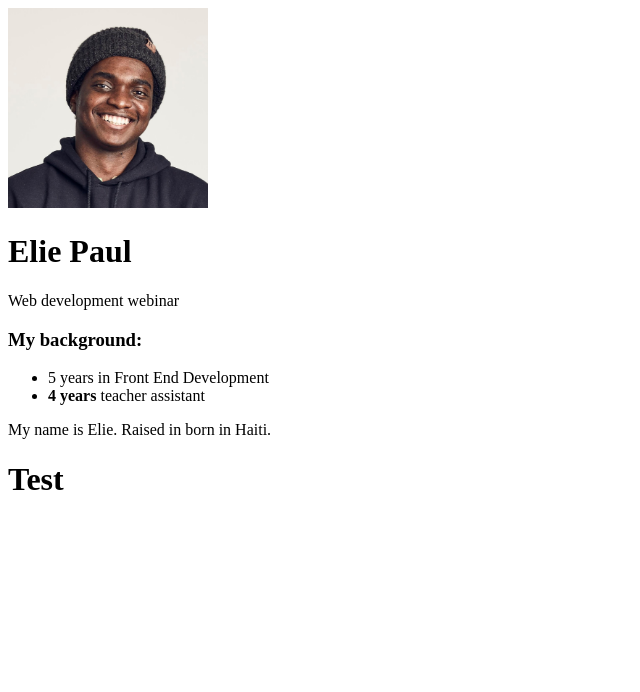
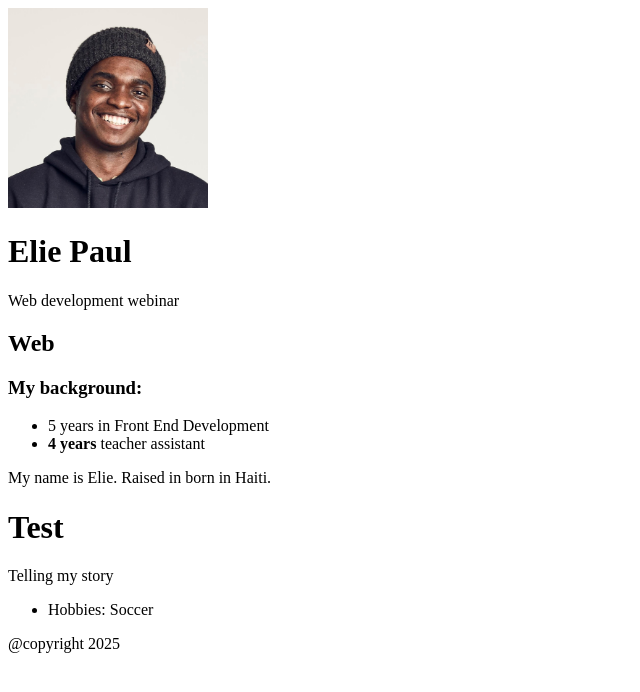
Before and after one commit to EliePaulDev/profile-page-webinar, a plain HTML site: page index.html in a window 1280 px wide. Shown: the whole page, without its empty margins (0-640 px from the left). Drawn offline with Linux system fonts and the light colour scheme.

Commit message:
Add description and author to head

```diff
--- a/index.html
+++ b/index.html
@@ -1,13 +1,18 @@
 <!DOCTYPE html>
 <html lang="en">
     <head>
+        <meta name="description" content="This is Elie Paul profile page" />
+        <meta name="author" content="Elie Paul" />
+        <meta name="keywords" content="profile, web, development">
         <title>Elie Paul</title>
     </head>
     <body>
+
         <header>
             <img src="Marco.jpg" width="200" height="200">
             <h1>Elie Paul</h1>
             <p> Web development webinar</p>
+            <h2>Web</h2>
         </header>
         <main>
             <h3>My background: </h3>
@@ -18,8 +23,20 @@
             <p>
                 My name is Elie. Raised in born in Haiti.
             </p>
+
             <h1> Test </h1>
+            <article>
+                Telling my story
+            </article>
+
         </main>
-
+        <aside>
+            <ul>
+                <li>Hobbies: Soccer</li>
+            </ul>
+        </aside>
+        <footer>
+            @copyright 2025
+        </footer>
     </body>
 </html>
```
